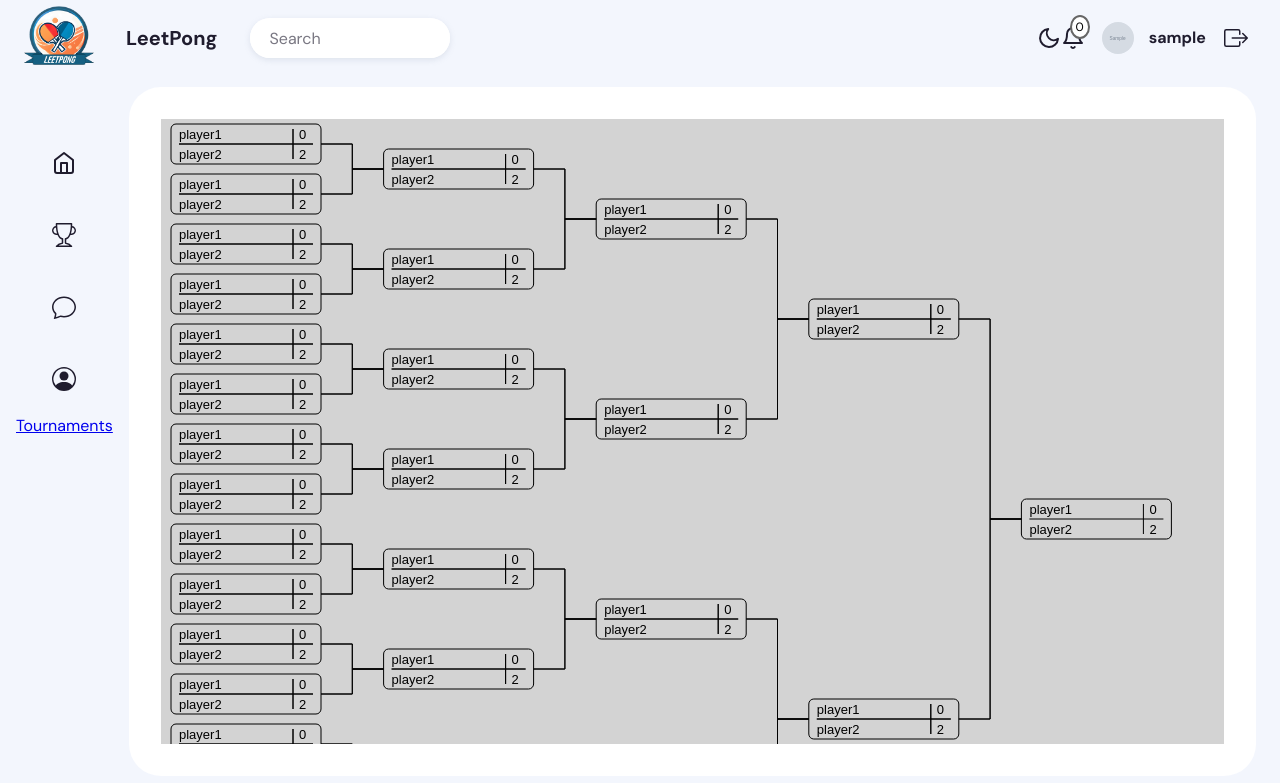
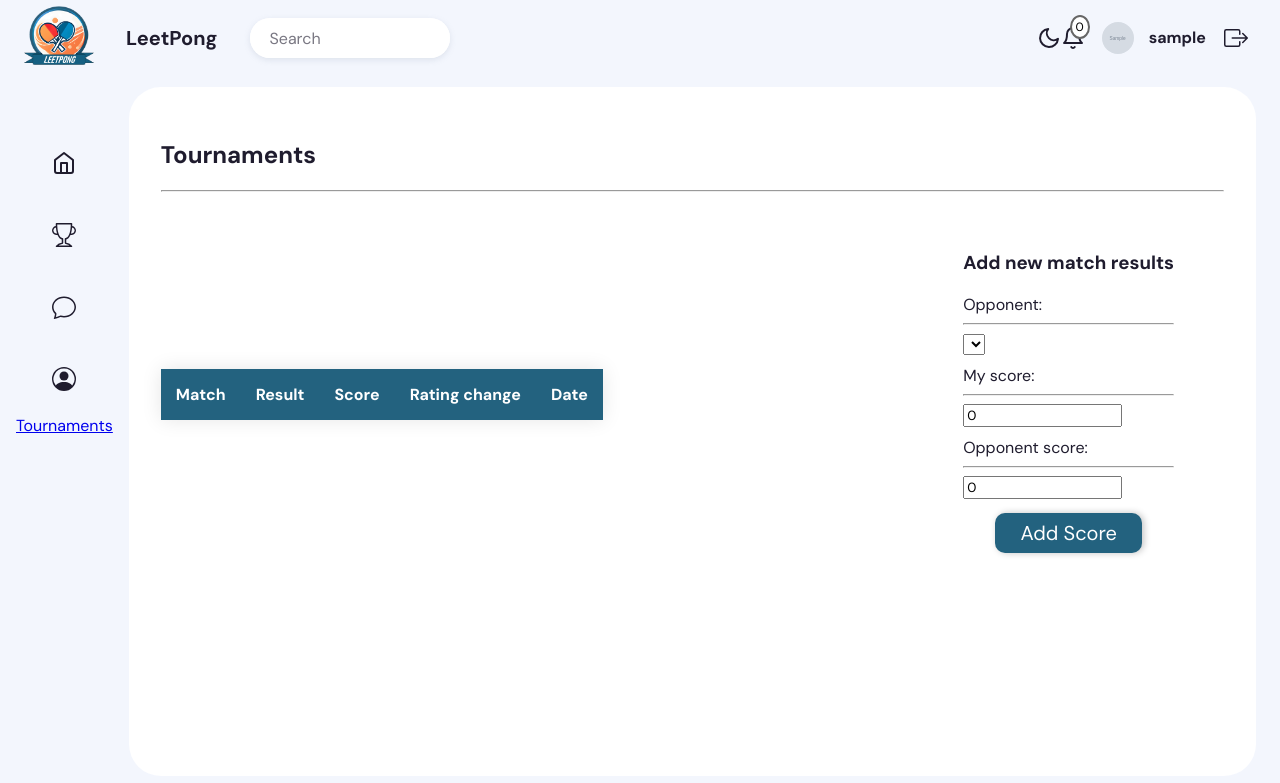
Before and after one commit to bramvanwersch/pingpong_bracket, a Django app: page /tournament/ in a window 1280 px wide. Shown: the top 783 px of the page. Run offline with Django 4.2, Linux system fonts and the light colour scheme; a user stored in the database is signed in; tables that the repository leaves empty hold one stand-in row (values such as "Sample post"); grey boxes marked "Sample" are stand-in pictures; lists and menus that the app fills with data are empty; some libraries are stand-ins or nearby versions.

Commit message:
changes for a start

```diff
--- a/tournaments/templates/tournaments_overview.html
+++ b/tournaments/templates/tournaments_overview.html
@@ -1,177 +1,74 @@
 {% extends 'app.html' %}
-{% load static %}
 
 {% block app %}
-    <div style="height: calc(100% - 32px)" id="canvas-parent">
-        <canvas id="tournament-display" height="500" width="500" style="background-color: lightgrey">
-        </canvas>
+    <div style="height: 100%">
+        <!-- Header Section -->
+        <h2 style="color: var(--main-color)">Tournaments</h2>
+        <hr>
+        <!-- Flex container for form and table -->
+        <div style="display: flex; justify-content: flex-start; align-items: center; margin-top: 40px;">
+            <div style="flex: 2;">
+                <table id="matches_table">
+                    <thead>
+                    <tr>
+                        <th style="color: white;"><span>Match</span></th>
+                        <th style="color: white;"><span>Result</span></th>
+                        <th style="color: white;"><span>Score</span></th>
+                        <th style="color: white;"><span>Rating change</span></th>
+                        <th style="color: white;"><span>Date</span></th>
+                    </tr>
+                    </thead>
+                    <tbody>
+                    {% for match in matches %}
+                        <tr>
+                            <td class="lalign">
+                                <a href="/leaderboard/{{ match.player1 }}"
+                                   style="color:var(--main-color)">{{ match.player1 }}</a> vs
+                                <a href="/leaderboard/{{ match.player2 }}"
+                                   style="color:var(--main-color)">{{ match.player2 }}</a>
+                            </td>
+                            <td>{{ match.result }}</td>
+                            <td>{{ match.score }}</td>
+                            <td>{{ match.rating }}</td>
+                            <td>{{ match.date }}</td>
+                        </tr>
+                    {% endfor %}
+                    </tbody>
+                </table>
+            </div>
+            <div style="margin-left: 20px; margin-right: 50px">
+                <h3 style="color: var(--main-color)">Add new match results</h3>
+                <form action="/add_score/" method="post" style="display: flex; flex-direction: column; gap: 10px;">
+                    {% csrf_token %}
+                    <div>
+                        <label for="oponent" style="margin-right: 5px; color: var(--main-color)">Opponent:</label>
+                        <hr>
+                        <select id="oponent" name="oponent">
+                            {% for name in names %}
+                                <option value="{{ name }}">{{ name }}</option>
+                            {% endfor %}
+                        </select>
+                    </div>
+                    <div>
+                        <label for="my_points" style="margin-right: 5px; color: var(--main-color)">My score:</label>
+                        <hr>
+                        <input type="number" min="0" id="my_points" placeholder="0" name="my_points" value="0">
+                    </div>
+                    <div>
+                        <label for="oponent_points" style="margin-right: 5px; color: var(--main-color)">Opponent
+                            score:</label>
+                        <hr>
+                        <input type="number" min="0" id="oponent_points" placeholder="0" name="oponent_points"
+                               value="0">
+                    </div>
+                    <div>
+                        {#                        <button type="submit">Add score</button>#}
+                        <span class="button-wrap">
+                            <button type="submit" class="btn-score">Add Score</button>
+                        </span>
+                    </div>
+                </form>
+            </div>
+        </div>
     </div>
 {% endblock %}
-{% block scripts %}
-    <script>
-
-        const MATCH_BOX_HEIGTH = 40;
-        const MATCH_BOX_WIDTH = 150;
-        const SELECTED_PLAYER_COLOR = '#ffef33'
-
-        class Node {
-            constructor(data) {
-                this.player1 = data.player1;
-                this.player2 = data.player2;
-                this.p1_score = data.p1_score;
-                this.p2_score = data.p2_score;
-                this.round_number = data.round_number;
-                this.round = data.round;
-                this.rect = null;
-            }
-        }
-
-        let CANVAS = null;
-        let CONTEXT = null;
-        let CANVAS_PARENT = null;
-        let nodes = []
-        let round = 1;
-
-        // dragging
-        let translate = [0, 0]
-        let is_draggin = false;
-        let drag_start = [0, 0];
-        let selected_player = null;
-        for (let nr of [16, 8, 4, 2, 1]) {
-            for (let j = 0; j < nr; j++) {
-                nodes.push(new Node({
-                    "player1": "player1",
-                    "player2": "player2",
-                    "round_number": j + 1,
-                    "round": round,
-                    "p1_score": 0,
-                    "p2_score": 2
-                }))
-            }
-            round += 1;
-        }
-        let node_map = new Map();
-        let max_round = 0;
-        // NOTE: reliant on the order of input nodes
-        for (let node of nodes) {
-            if (!node_map.has(node.round)) {
-                node_map.set(node.round, []);
-            }
-            node_map.get(node.round).push(node);
-            max_round = Math.max(max_round, node.round);
-        }
-
-        document.addEventListener('DOMContentLoaded', function () {
-            CANVAS = document.getElementById("tournament-display");
-            CANVAS.addEventListener('mousedown', (e) => {
-                is_draggin = true;
-                const rect = CANVAS.getBoundingClientRect();
-                // canvas space coordinates
-                const x = e.clientX - rect.left + translate[0];
-                const y = e.clientY - rect.top + translate[1];
-                drag_start = [x, y];
-                for (let node of nodes) {
-                    if (point_collides_with_rect(x, y, ...node.rect)){
-                        if (y < node.rect[1] + (node.rect[3] / 2)){
-                            selected_player = node.player1
-                        }else{
-                            selected_player = node.player2
-                        }
-                        break;
-                    }
-                }
-            });
-
-            CANVAS.addEventListener('mousemove', (e) => {
-                if (!is_draggin) return;
-
-                const rect = CANVAS.getBoundingClientRect();
-                const x = e.clientX - rect.left;
-                const y = e.clientY - rect.top;
-                translate = [(drag_start[0] - x), (drag_start[1] - y)]
-            });
-
-            window.addEventListener('mouseup', () => {
-                is_draggin = false;
-            });
-
-            CONTEXT = CANVAS.getContext("2d");
-            CANVAS_PARENT = document.getElementById("canvas-parent");
-            loop();
-        })
-
-        function loop() {
-            CANVAS.width = CANVAS_PARENT.clientWidth;
-            CANVAS.height = CANVAS_PARENT.clientHeight;
-            draw_bracket();
-            requestAnimationFrame(loop)
-        }
-
-        function draw_bracket() {
-            let min_heigth = node_map.get(1).length * (MATCH_BOX_HEIGTH + 10);
-            let total_heigth = Math.max(CANVAS.height, min_heigth);
-            let min_width = 20 + node_map.size * (MATCH_BOX_WIDTH + 20);
-            let total_width = Math.max(CANVAS.width, min_width);
-            let between_space = (total_width - MATCH_BOX_WIDTH * node_map.size) / (node_map.size)
-            let x = 10;
-
-            CONTEXT.translate(-translate[0], -translate[1])
-            for (let i = 1; i <= max_round; i++) {
-                let round_nodes = node_map.get(i);
-                let vertical_space = total_heigth / round_nodes.length;
-                let y = vertical_space / 2;
-                let go_up = false;
-                for (let node of round_nodes) {
-                    node.rect = [x, y - MATCH_BOX_HEIGTH / 2, MATCH_BOX_WIDTH, MATCH_BOX_HEIGTH];
-                    CONTEXT.roundRect(...node.rect, 5);
-                    CONTEXT.stroke()
-                    CONTEXT.beginPath()
-                    CONTEXT.moveTo(x + 8, y)
-                    CONTEXT.lineTo(x + MATCH_BOX_WIDTH - 8, y)
-                    CONTEXT.moveTo(x + MATCH_BOX_WIDTH - 28, y - MATCH_BOX_HEIGTH / 2 + 5)
-                    CONTEXT.lineTo(x + MATCH_BOX_WIDTH - 28, y + MATCH_BOX_HEIGTH / 2 - 5)
-                    CONTEXT.font = "13px Arial";
-                    if (selected_player === node.player1){
-                        CONTEXT.fillStyle = SELECTED_PLAYER_COLOR;
-                    }
-                    CONTEXT.fillText(node.player1, x + 8, y - 5);
-                    CONTEXT.fillText(node.p1_score, x + MATCH_BOX_WIDTH - 22, y - 5);
-                    CONTEXT.fillStyle = 'black';
-                    if (selected_player === node.player2){
-                        CONTEXT.fillStyle = SELECTED_PLAYER_COLOR;
-                    }
-                    CONTEXT.fillText(node.player2, x + 8, y + 15);
-                    CONTEXT.fillText(node.p2_score, x + MATCH_BOX_WIDTH - 22, y + 15);
-                    CONTEXT.fillStyle = 'black';
-                    if (node_map.has(i + 1)) {
-                        CONTEXT.moveTo(x + MATCH_BOX_WIDTH, y);
-                        CONTEXT.lineTo(x + MATCH_BOX_WIDTH + between_space / 2, y);
-                        if (go_up) {
-                            CONTEXT.lineTo(x + MATCH_BOX_WIDTH + between_space / 2, y - vertical_space / 2);
-                            CONTEXT.lineTo(x + MATCH_BOX_WIDTH + between_space, y - vertical_space / 2);
-                        } else {
-                            CONTEXT.lineTo(x + MATCH_BOX_WIDTH + between_space / 2, y + vertical_space / 2);
-                            CONTEXT.lineTo(x + MATCH_BOX_WIDTH + between_space, y + vertical_space / 2);
-                        }
-                    }
-                    CONTEXT.stroke()
-                    go_up = !go_up;
-                    y += vertical_space;
-                }
-                x += between_space + MATCH_BOX_WIDTH;
-            }
-            CONTEXT.translate(translate[0], translate[1])
-        }
-
-        function point_collides_with_rect(pointX, pointY, rectX, rectY, rectWidth, rectHeight) {
-            // Check if the point's x-coordinate is within the rectangle's x-range
-            const isXValid = pointX >= rectX && pointX <= rectX + rectWidth;
-
-            // Check if the point's y-coordinate is within the rectangle's y-range
-            const isYValid = pointY >= rectY && pointY <= rectY + rectHeight;
-
-            // Return true if both conditions are met
-            return isXValid && isYValid;
-        }
-    </script>
-{% endblock %}
```
Also changed, not shown: tournaments/models.py (+47 -0 lines), tournaments/templates/tournaments_detail.html (added, +177 -0 lines).
